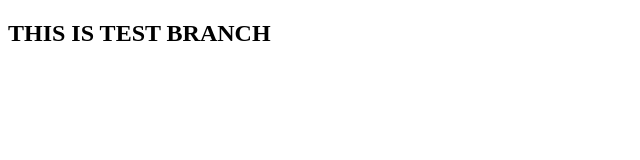
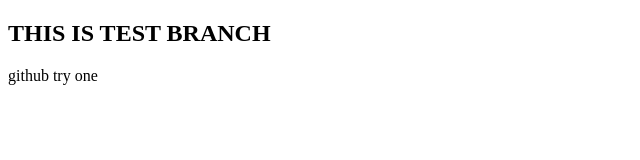
Before and after one commit to Muazzammunawwar/GitHub_test, a plain HTML site: page index.html in a window 1280 px wide. Shown: the whole page, without its empty margins (0-640 px from the left). Drawn offline with Linux system fonts and the light colour scheme.

Commit message:
I change my index.html file using online code editor

```diff
--- a/index.html
+++ b/index.html
@@ -8,5 +8,6 @@
 </head>
 <body>
     <h2>THIS IS TEST BRANCH</h2>
+    <p>github try one</p>
 </body>
 </html>
```
